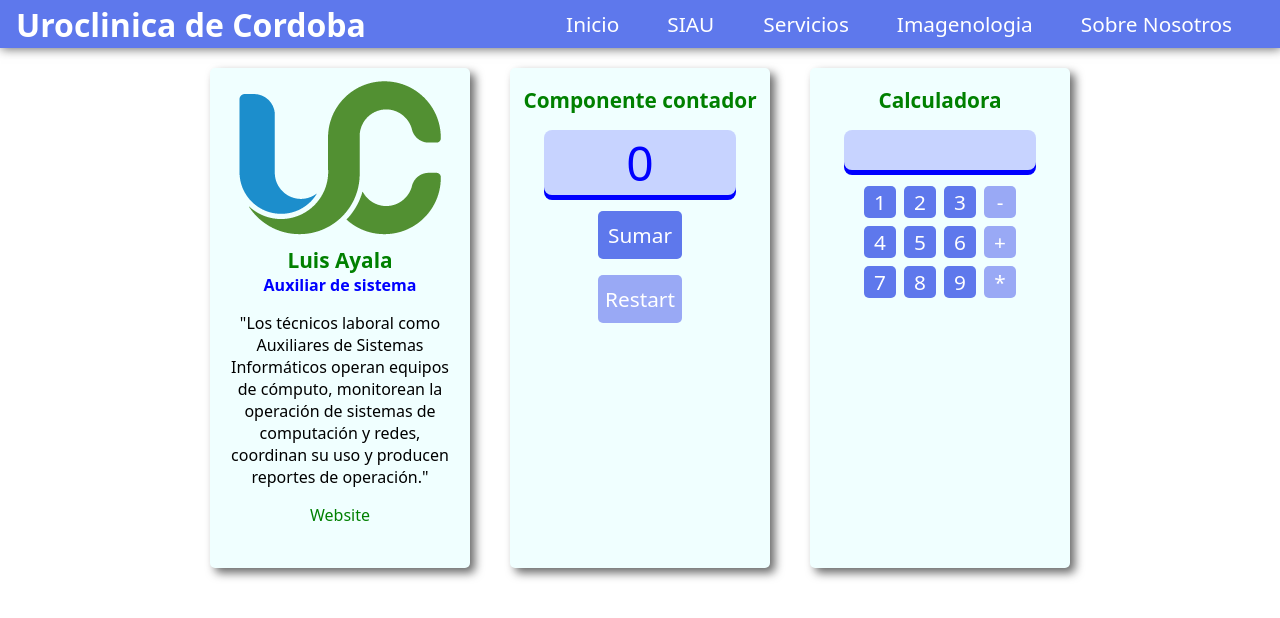
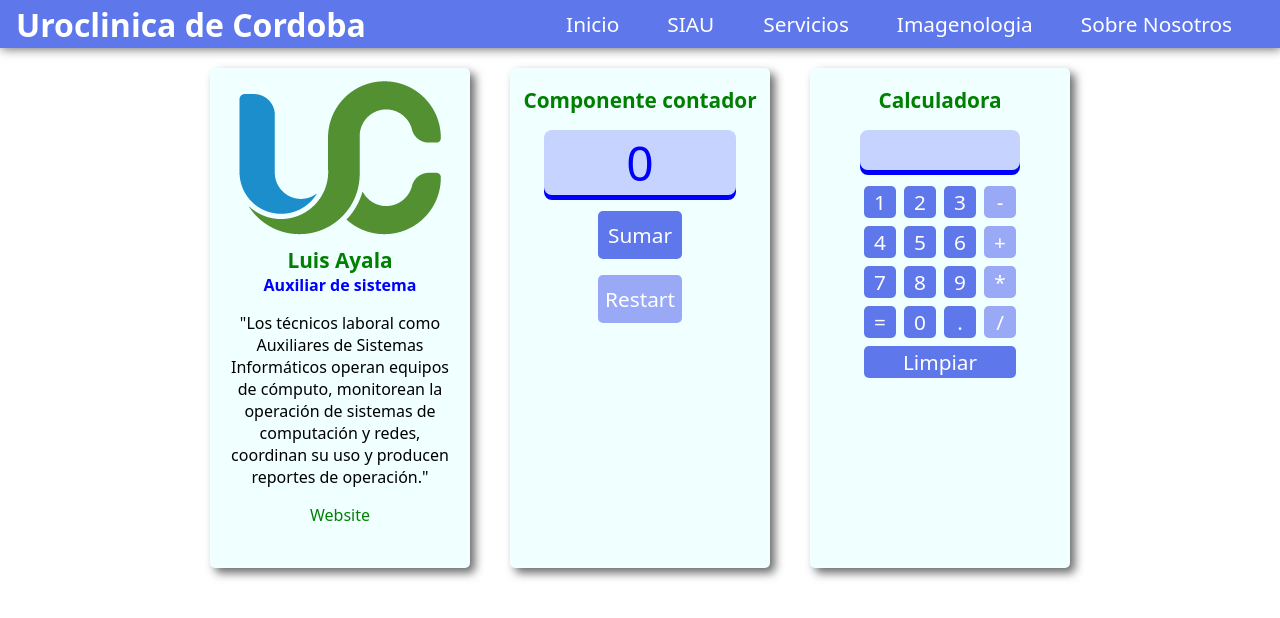
Before and after one commit to luisdy1972/pruebas-react, a React (Create React App) app: page / in a window 1280 px wide. Shown: the top 618 px of the page. Built offline with nearby package versions, Linux system fonts and the light colour scheme.

Commit message:
add valora delete valores

```diff
--- a/src/App.js
+++ b/src/App.js
@@ -7,10 +7,10 @@ import Contador from "./componentes/Contador"
 import Calculadora from "./componentes/Calculadora"
 
 function App() {
-	let [display, EnviarDisplay] = useState(0)
+	let [displayContador, EnviarDisplay] = useState(0)
 
 	function EventoSuma() {
-		return EnviarDisplay(display + 1)
+		return EnviarDisplay(displayContador + 1)
 	}
 	function EventoRestart() {
 		return EnviarDisplay(0)
@@ -28,7 +28,7 @@ function App() {
 				></Card>
 				<div>
 					<Contador
-						display={display}
+						displayContador={displayContador}
 						eventoSuma={EventoSuma}
 						eventoRestart={EventoRestart}
 					/>
--- /dev/null
+++ b/src/componentes/BotonBorrar.jsx
@@ -0,0 +1,9 @@
+import React from "react"
+function BotonBorrar({ eventoClicLimpiar }) {
+	return (
+		<button onClick={() => eventoClicLimpiar()} className="boton-borrar">
+			Limpiar
+		</button>
+	)
+}
+export default BotonBorrar
--- a/src/componentes/BotonCalculadora.jsx
+++ b/src/componentes/BotonCalculadora.jsx
@@ -1,15 +1,25 @@
 import React from "react"
 import "../hojas-de-estilos/BotonCalculadora.css"
-function BotonCalculadora(props) {
-	let clases = ["boton-calculadora", "boton-operador"]
-	let propiedad = props.children.toString()
+function BotonCalculadora({ children, eventoClic }) {
 	let claseDelBoton
 
-	if (propiedad == "+" || propiedad == "-" || propiedad == "*") {
-		claseDelBoton = clases[1]
-	} else claseDelBoton = clases[0]
+	if (
+		children === "+" ||
+		children === "-" ||
+		children === "*" ||
+		children === "/"
+	) {
+		claseDelBoton = "boton-operador"
+	} else claseDelBoton = "boton-calculadora"
 
-	return <button className={`${claseDelBoton}`}>{props.children}</button>
+	return (
+		<button
+			className={`${claseDelBoton}`}
+			onClick={() => eventoClic(children)}
+		>
+			{children}
+		</button>
+	)
 }
 
 export default BotonCalculadora
--- a/src/componentes/Calculadora.jsx
+++ b/src/componentes/Calculadora.jsx
@@ -1,30 +1,80 @@
 import React from "react"
 import "../hojas-de-estilos/Calculadora.css"
+import PantallaCalculadora from "./PantallaCalculadora"
 import BotonCalculadora from "./BotonCalculadora"
-function Calculadora(props) {
+import BotonBorrar from "./BotonBorrar"
+import { useState } from "react"
+function Calculadora() {
+	const [input, enviarInput] = useState("")
+	const agregarInput = (valor) => {
+		enviarInput(input + valor)
+	}
+	const BorrarInput = () => {
+		enviarInput("")
+	}
+
 	return (
 		<div className="card-body">
 			<h2 className="card-title">Calculadora</h2>
-			<input className="display-calculadora"></input>
+			<PantallaCalculadora input={input} />
 			<div className="teclado-callculadora">
 				<div className="filla-calculadora">
-					<BotonCalculadora>1</BotonCalculadora>
-					<BotonCalculadora>2</BotonCalculadora>
-					<BotonCalculadora>3</BotonCalculadora>
-					<BotonCalculadora>-</BotonCalculadora>
+					<BotonCalculadora eventoClic={agregarInput}>
+						1
+					</BotonCalculadora>
+					<BotonCalculadora eventoClic={agregarInput}>
+						2
+					</BotonCalculadora>
+					<BotonCalculadora eventoClic={agregarInput}>
+						3
+					</BotonCalculadora>
+					<BotonCalculadora eventoClic={agregarInput}>
+						-
+					</BotonCalculadora>
 				</div>
 				<div className="filla-calculadora">
-					<BotonCalculadora>4</BotonCalculadora>
-					<BotonCalculadora>5</BotonCalculadora>
-					<BotonCalculadora>6</BotonCalculadora>
-					<BotonCalculadora>+</BotonCalculadora>
+					<BotonCalculadora eventoClic={agregarInput}>
+						4
+					</BotonCalculadora>
+					<BotonCalculadora eventoClic={agregarInput}>
+						5
+					</BotonCalculadora>
+					<BotonCalculadora eventoClic={agregarInput}>
+						6
+					</BotonCalculadora>
+					<BotonCalculadora eventoClic={agregarInput}>
+						+
+					</BotonCalculadora>
 				</div>
 				<div className="filla-calculadora">
-					<BotonCalculadora>7</BotonCalculadora>
-					<BotonCalculadora>8</BotonCalculadora>
-					<BotonCalculadora>9</BotonCalculadora>
-					<BotonCalculadora>*</BotonCalculadora>
+					<BotonCalculadora eventoClic={agregarInput}>
+						7
+					</BotonCalculadora>
+					<BotonCalculadora eventoClic={agregarInput}>
+						8
+					</BotonCalculadora>
+					<BotonCalculadora eventoClic={agregarInput}>
+						9
+					</BotonCalculadora>
+					<BotonCalculadora eventoClic={agregarInput}>
+						*
+					</BotonCalculadora>
 				</div>
+				<div className="filla-calculadora">
+					<BotonCalculadora eventoClic={agregarInput}>
+						=
+					</BotonCalculadora>
+					<BotonCalculadora eventoClic={agregarInput}>
+						0
+					</BotonCalculadora>
+					<BotonCalculadora eventoClic={agregarInput}>
+						.
+					</BotonCalculadora>
+					<BotonCalculadora eventoClic={agregarInput}>
+						/
+					</BotonCalculadora>
+				</div>
+				<BotonBorrar eventoClicLimpiar={BorrarInput} />
 			</div>
 		</div>
 	)
--- a/src/componentes/Contador.jsx
+++ b/src/componentes/Contador.jsx
@@ -5,7 +5,7 @@ function Contador(props) {
 	return (
 		<div className="card-body">
 			<h2 className="card-title">Componente contador</h2>
-			<div className="display-contador">{props.display}</div>
+			<div className="display-contador">{props.displayContador}</div>
 			<div className="keyboart-contador">
 				<BotonContador
 					texto="Sumar"
--- /dev/null
+++ b/src/componentes/PantallaCalculadora.jsx
@@ -0,0 +1,10 @@
+import React from "react"
+function PantallaCalculadora({ input }) {
+	return (
+		<div>
+			<div className="pantalla-calculadora">{input}</div>
+		</div>
+	)
+}
+
+export default PantallaCalculadora
--- a/src/hojas-de-estilos/BotonCalculadora.css
+++ b/src/hojas-de-estilos/BotonCalculadora.css
@@ -16,7 +16,7 @@
 }
 
 .boton-calculadora:active {
-    background-color: green;
+    background-color: rgb(94, 120, 236);
     color: white;
 
 }
@@ -43,3 +43,26 @@
     background-color: green;
     color: white;
 }
+
+.boton-borrar {
+    min-height: 2rem;
+    border-radius: 5px;
+    border: 0px;
+    background-color: rgb(94, 120, 236);
+    color: white;
+    font-size: 1.3rem;
+    display: flex;
+    align-items: center;
+    justify-content: center;
+}
+
+.boton-borrar:hover {
+    cursor: pointer;
+    background-color: rgb(216, 216, 250);
+    color: blue
+}
+
+.boton-borrar:active {
+    background-color: green;
+    color: white;
+}
--- a/src/hojas-de-estilos/Calculadora.css
+++ b/src/hojas-de-estilos/Calculadora.css
@@ -1,6 +1,8 @@
-.display-calculadora {
-    text-align: right;
-    max-width: 80%;
+.pantalla-calculadora {
+    display: flex;
+    align-items: center;
+    justify-content: flex-end;
+    min-width: 10rem;
     min-height: 2.5rem;
     border: 0px;
     box-shadow: 0px 5px;
```
